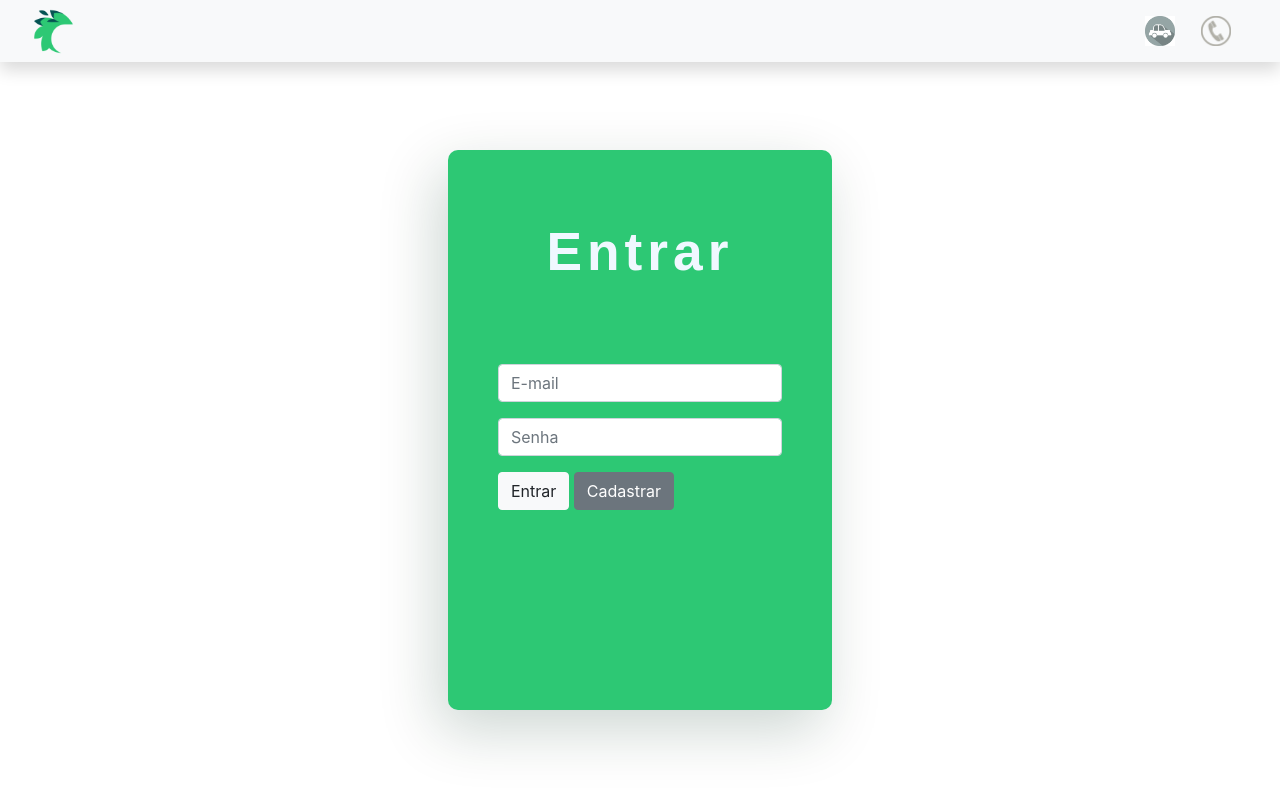
After one commit to miguelitodev/Cardians, a PHP site: page /login.html in a window 1280 px wide. The commit adds this page. Run offline with PHP 8.4, Linux system fonts and the light colour scheme.

Commit message:
tela de login

```diff
--- a/index.php
+++ b/index.php
@@ -29,6 +29,11 @@
                         <li class="nav-item">
                             <a class="nav-link" href="contato.php">
                                 <img src="img/menu_pag/logoContato.png" style="width: 30px; margin-right: 10px;" title="Contato"/>
+                            </a>
+                        </li>
+                        <li class="nav-item">
+                            <a class="nav-link" href="login.html">
+                                <img src="img/icons/login.svg" title="Login"/>
                             </a>
                         </li>
                     </ul>
--- /dev/null
+++ b/login.html
@@ -0,0 +1,78 @@
+<!DOCTYPE html>
+<html lang="pt-br">
+  	<head>
+    	<title>Entrar</title>
+    	<meta charset="UTF-8">
+    	<meta name="viewport" content="width=device-width, initial-scale=1, shrink-to-fit=no">
+    	<link rel="stylesheet" href="https://stackpath.bootstrapcdn.com/bootstrap/4.3.1/css/bootstrap.min.css" integrity="sha384-ggOyR0iXCbMQv3Xipma34MD+dH/1fQ784/j6cY/iJTQUOhcWr7x9JvoRxT2MZw1T" crossorigin="anonymous">
+		<style>
+			.form-login {
+				background-color: #2DC874;
+				color: aliceblue;
+				width: 30vw;
+				height: 70vh;
+				margin: 0 auto;
+				margin-top: 150px;
+				margin-bottom: 0;
+				padding: 50px;
+				padding-top: 70px;
+				border-radius: 10px;
+				box-shadow: -10px 20px 60px rgba(0, 50, 30, 0.2);
+			}
+			.form-login-title {
+				text-align: center;
+				font-family: sans-serif;
+				font-size: 40pt;
+				font-weight: bold;
+				letter-spacing: 5px;
+				margin-bottom: 80px;
+			}
+		</style>
+	</head>
+  	<body>
+
+		<nav class="navbar navbar-expand-lg navbar-light bg-light shadow fixed-top">
+			<div class="container-fluid">
+				<a href="index.php">
+					<img src="img/menu_pag/logoSite.png" width="45" title="Home">
+				</a>
+				<button class="navbar-toggler" type="button" data-toggle="collapse" data-target="#navbarResponsive" aria-controls="navbarResponsive" aria-expanded="false" aria-label="Toggle navigation">
+					<span class="navbar-toggler-icon"></span>
+				</button>
+				<div class="collapse navbar-collapse" id="navbarResponsive">
+					<ul class="navbar-nav ml-auto">
+						<li class="nav-item">
+							<a class="nav-link" href="carros.php">
+								<img src="img/home/icone-carro.png" style="width: 30px; margin-right: 10px;" title="Carros"/>
+							</a>
+						</li>
+						<li class="nav-item">
+							<a class="nav-link" href="contato.php">
+								<img src="img/menu_pag/logoContato.png" style="width: 30px; margin-right: 10px;" title="Contato"/>
+							</a>
+						</li>
+					</ul>
+				</div>
+			</div>
+		</nav>
+
+    	<div class="content">
+
+			<form class="form-login">
+				<h2 class="form-login-title">Entrar</h2>
+				<div class="form-group">
+					<input type="email" name="txtEmail" class="form-control" placeholder="E-mail" required />
+				</div>
+				<div class="form-group">
+					<input type="password" name="txtPassword" class="form-control" placeholder="Senha" required />
+				</div>
+				<button type="submit" class="btn btn-light">Entrar</button>
+				<button type="submit" class="btn btn-secondary">Cadastrar</button>
+			</form>
+
+		</div>
+		<script src="https://code.jquery.com/jquery-3.3.1.slim.min.js" integrity="sha384-q8i/X+965DzO0rT7abK41JStQIAqVgRVzpbzo5smXKp4YfRvH+8abtTE1Pi6jizo" crossorigin="anonymous"></script>
+		<script src="https://cdnjs.cloudflare.com/ajax/libs/popper.js/1.14.7/umd/popper.min.js" integrity="sha384-UO2eT0CpHqdSJQ6hJty5KVphtPhzWj9WO1clHTMGa3JDZwrnQq4sF86dIHNDz0W1" crossorigin="anonymous"></script>
+		<script src="https://stackpath.bootstrapcdn.com/bootstrap/4.3.1/js/bootstrap.min.js" integrity="sha384-JjSmVgyd0p3pXB1rRibZUAYoIIy6OrQ6VrjIEaFf/nJGzIxFDsf4x0xIM+B07jRM" crossorigin="anonymous"></script>
+  </body>
+</html>
```
Also changed, not shown: img/icons/login.svg (added), 2 other files.
